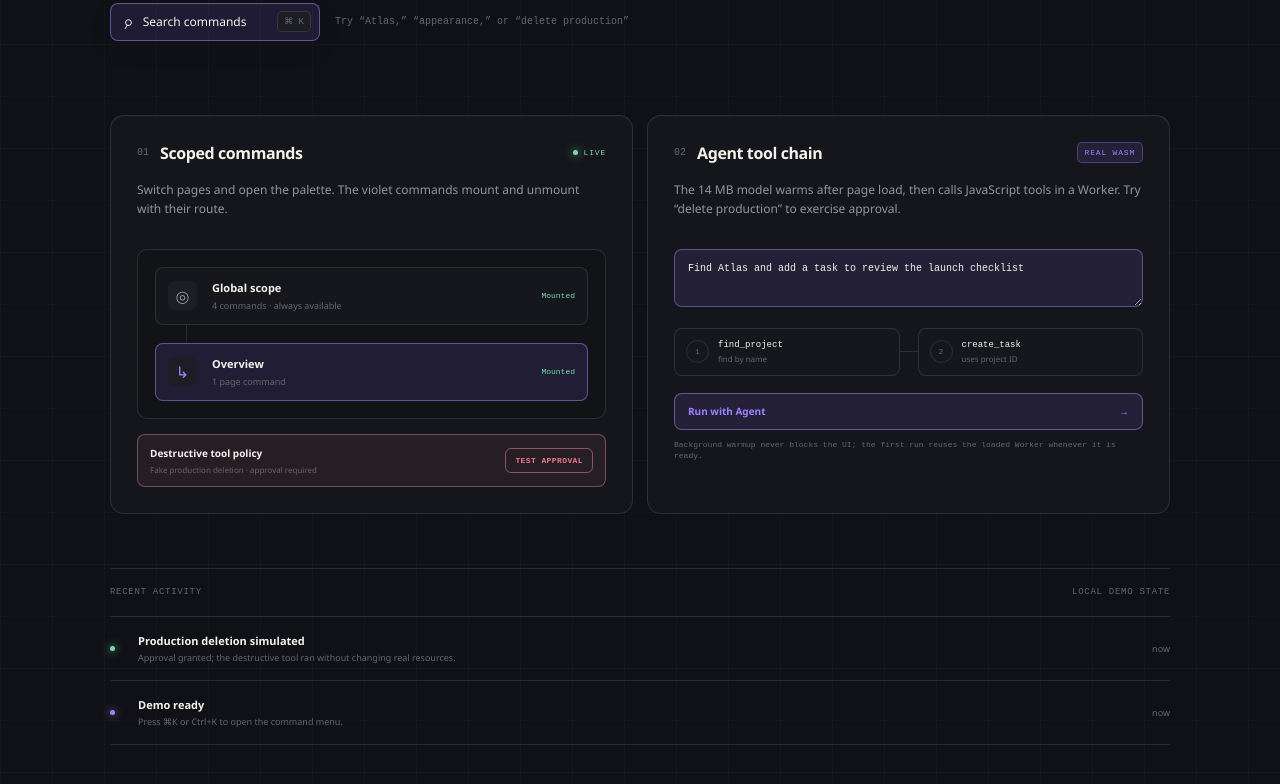
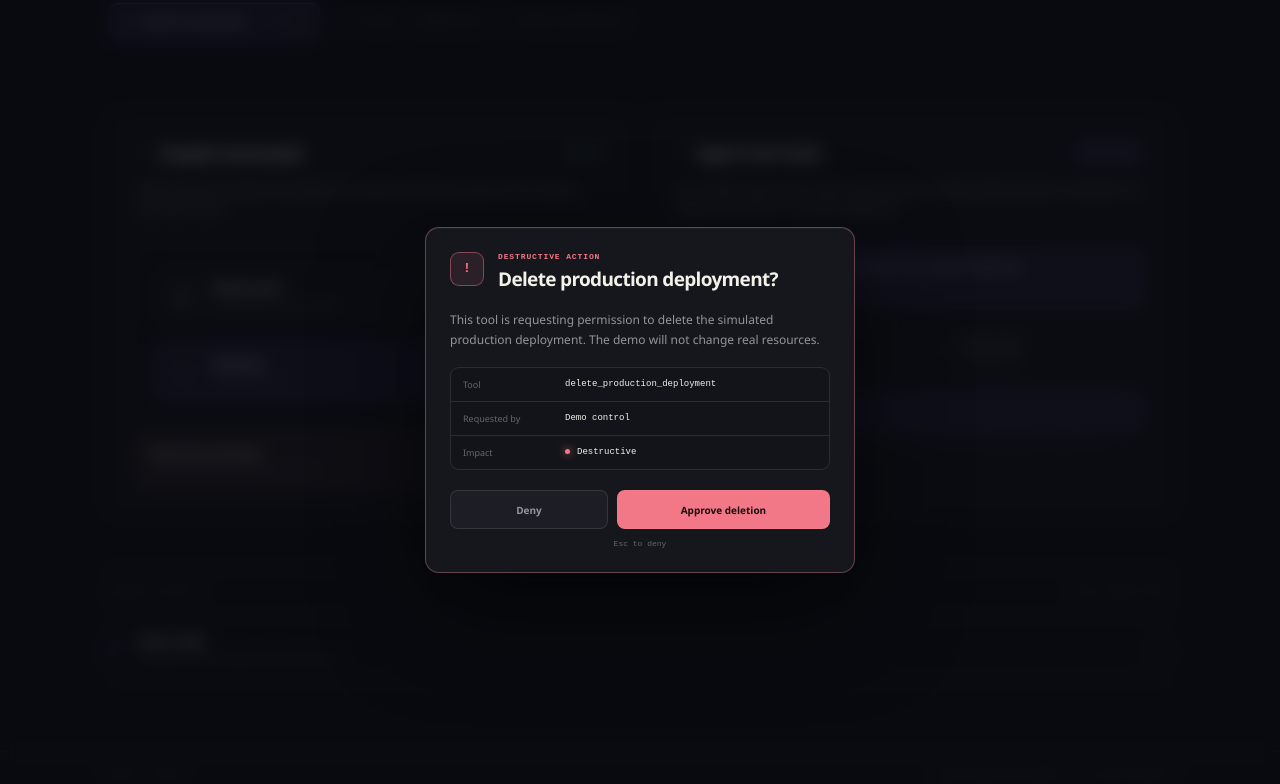
Before and after one commit to NicholasZolton/SuperCmdK, a React (Vite) app in the folder demo/: page / in a window 1280 px wide. Both pictures are taken after a click on the button "TEST APPROVAL". Shown: the part 528-1312 px from the top of the page. Built offline with nearby package versions, Linux system fonts and the light colour scheme; no server answers.

Commit message:
feat: add branded tool approval dialog

```diff
--- a/demo/src/demo.css
+++ b/demo/src/demo.css
@@ -150,6 +150,44 @@ h2 { margin: 0; font-size: 16px; letter-spacing: -.025em; }
 .approval-button:hover { background: color-mix(in srgb, #f27787 10%, transparent); }
 .approval-button:disabled { cursor: wait; opacity: .55; }
 
+.approval-overlay {
+  position: fixed; inset: 0; z-index: 10020; display: grid; place-items: center; padding: 20px;
+  background: color-mix(in srgb, #08090e 72%, transparent); backdrop-filter: blur(9px);
+  animation: supercmdk-fade 120ms ease-out;
+}
+.approval-dialog {
+  width: min(100%, 430px); overflow: hidden; padding: 24px;
+  border: 1px solid color-mix(in srgb, #f27787 28%, var(--line)); border-radius: 14px;
+  color: var(--text); background: color-mix(in srgb, var(--surface) 96%, #211218);
+  box-shadow: 0 35px 100px rgba(0,0,0,.58), inset 0 1px rgba(255,255,255,.035);
+  animation: supercmdk-enter 150ms cubic-bezier(.2,.8,.2,1);
+}
+.approval-heading { display: flex; align-items: flex-start; gap: 14px; }
+.approval-heading > div { display: flex; flex-direction: column; gap: 5px; }
+.approval-icon {
+  display: grid; width: 34px; height: 34px; flex: 0 0 34px; place-items: center;
+  border: 1px solid color-mix(in srgb, #f27787 45%, transparent); border-radius: 9px;
+  color: #f27787; background: color-mix(in srgb, #f27787 10%, transparent);
+  font: 600 13px "DM Mono", monospace;
+}
+.approval-eyebrow { color: #f27787; font: 600 8px "DM Mono", monospace; letter-spacing: .11em; text-transform: uppercase; }
+.approval-dialog h2 { font-size: 19px; letter-spacing: -.035em; }
+.approval-dialog > p { margin: 18px 0; color: var(--muted); font-size: 12px; line-height: 1.65; }
+.approval-details { margin: 0; border: 1px solid var(--line); border-radius: 9px; background: color-mix(in srgb, var(--bg) 35%, transparent); }
+.approval-details div { display: grid; grid-template-columns: 92px 1fr; gap: 10px; padding: 10px 12px; }
+.approval-details div + div { border-top: 1px solid var(--line); }
+.approval-details dt { color: var(--faint); font-size: 9px; }
+.approval-details dd { min-width: 0; margin: 0; overflow-wrap: anywhere; color: var(--text); font: 500 9px/1.4 "DM Mono", monospace; }
+.risk-dot { display: inline-block; width: 5px; height: 5px; margin-right: 7px; border-radius: 50%; background: #f27787; box-shadow: 0 0 8px #f27787; }
+.approval-actions { display: grid; grid-template-columns: 1fr 1.35fr; gap: 9px; margin-top: 20px; }
+.approval-actions button { height: 39px; border-radius: 8px; cursor: pointer; font-size: 10px; font-weight: 650; }
+.approval-deny { border: 1px solid var(--line); color: var(--muted); background: var(--surface-2); }
+.approval-deny:hover { color: var(--text); border-color: color-mix(in srgb, var(--text) 20%, var(--line)); }
+.approval-approve { border: 1px solid color-mix(in srgb, #f27787 50%, var(--line)); color: #180b0e; background: #f27787; }
+.approval-approve:hover { background: #ff8998; }
+.approval-actions button:focus-visible { outline: 2px solid var(--violet); outline-offset: 2px; }
+.approval-hint { display: block; margin-top: 10px; color: var(--faint); font: 400 8px "DM Mono", monospace; text-align: center; }
+
 .agent-prompt {
   width: 100%; min-height: 58px; margin: 0 0 16px; padding: 11px 13px; resize: vertical;
   border: 1px solid color-mix(in srgb, var(--violet) 34%, var(--line)); border-radius: 8px;
--- a/demo/src/main.tsx
+++ b/demo/src/main.tsx
@@ -1,4 +1,4 @@
-import { StrictMode, useCallback, useMemo, useState, type ReactNode } from "react";
+import { StrictMode, useCallback, useEffect, useMemo, useRef, useState, type ReactNode } from "react";
 import { createRoot } from "react-dom/client";
 import {
   CommandPalette,
@@ -8,6 +8,7 @@ import {
   type CommandChoice,
   type AgentRunResult,
   type Tool,
+  type ToolInvocationRequest,
   type ToolPolicy,
 } from "../../src";
 import "../../src/styles.css";
@@ -15,6 +16,10 @@ import "./demo.css";
 
 type Page = "overview" | "project";
 type LogEntry = { id: number; title: string; detail: string; tone?: "violet" | "green" };
+type PendingApproval = {
+  request: ToolInvocationRequest;
+  resolve: (approved: boolean) => void;
+};
 
 const needleBaseUrl = `${import.meta.env.BASE_URL}needle`;
 const createAgentEngine = async () => {
@@ -68,6 +73,86 @@ function OpenPaletteButton() {
       <span>Search commands</span>
       <kbd>⌘ K</kbd>
     </button>
+  );
+}
+
+function ApprovalDialog({ pending, decide }: {
+  pending: PendingApproval | null;
+  decide: (approved: boolean) => void;
+}) {
+  const dialogRef = useRef<HTMLElement>(null);
+  const denyButtonRef = useRef<HTMLButtonElement>(null);
+
+  useEffect(() => {
+    if (!pending) return;
+    const previouslyFocused = document.activeElement instanceof HTMLElement ? document.activeElement : null;
+    denyButtonRef.current?.focus();
+    const onKeyDown = (event: KeyboardEvent) => {
+      if (event.key === "Escape") {
+        event.preventDefault();
+        event.stopPropagation();
+        decide(false);
+        return;
+      }
+      if (event.key !== "Tab") return;
+      const buttons = [...(dialogRef.current?.querySelectorAll<HTMLButtonElement>("button") ?? [])];
+      if (buttons.length === 0) return;
+      const index = buttons.indexOf(document.activeElement as HTMLButtonElement);
+      const nextIndex = event.shiftKey
+        ? (index <= 0 ? buttons.length - 1 : index - 1)
+        : (index === buttons.length - 1 ? 0 : index + 1);
+      event.preventDefault();
+      buttons[nextIndex]?.focus();
+    };
+    document.addEventListener("keydown", onKeyDown, true);
+    return () => {
+      document.removeEventListener("keydown", onKeyDown, true);
+      previouslyFocused?.focus();
+    };
+  }, [pending, decide]);
+
+  if (!pending) return null;
+  const source = pending.request.context.source === "agent"
+    ? "On-device Agent"
+    : "Demo control";
+
+  return (
+    <div className="approval-overlay" onMouseDown={(event) => {
+      if (event.target === event.currentTarget) decide(false);
+    }}>
+      <section
+        ref={dialogRef}
+        className="approval-dialog"
+        role="alertdialog"
+        aria-modal="true"
+        aria-labelledby="approval-title"
+        aria-describedby="approval-description"
+      >
+        <div className="approval-heading">
+          <span className="approval-icon" aria-hidden="true">!</span>
+          <div>
+            <span className="approval-eyebrow">Destructive action</span>
+            <h2 id="approval-title">Delete production deployment?</h2>
+          </div>
+        </div>
+        <p id="approval-description">
+          This tool is requesting permission to delete the simulated production deployment.
+          The demo will not change real resources.
+        </p>
+        <dl className="approval-details">
+          <div><dt>Tool</dt><dd>{pending.request.tool.name}</dd></div>
+          <div><dt>Requested by</dt><dd>{source}</dd></div>
+          <div><dt>Impact</dt><dd><span className="risk-dot" />Destructive</dd></div>
+        </dl>
+        <div className="approval-actions">
+          <button ref={denyButtonRef} className="approval-deny" onClick={() => decide(false)}>Deny</button>
+          <button className="approval-approve" onClick={() => decide(true)}>
+            Approve deletion
+          </button>
+        </div>
+        <small className="approval-hint">Esc to deny</small>
+      </section>
+    </div>
   );
 }
 
@@ -187,6 +272,21 @@ function App() {
   const [logs, setLogs] = useState<LogEntry[]>([
     { id: 1, title: "Demo ready", detail: "Press ⌘K or Ctrl+K to open the command menu.", tone: "violet" },
   ]);
+  const [pendingApproval, setPendingApproval] = useState<PendingApproval | null>(null);
+  const pendingApprovalRef = useRef<PendingApproval | null>(null);
+
+  const decideApproval = useCallback((approved: boolean) => {
+    const current = pendingApprovalRef.current;
+    if (!current) return;
+    pendingApprovalRef.current = null;
+    setPendingApproval(null);
+    current.resolve(approved);
+  }, []);
+
+  useEffect(() => () => {
+    pendingApprovalRef.current?.resolve(false);
+    pendingApprovalRef.current = null;
+  }, []);
 
   const addLog = useCallback((title: string, detail: string, tone?: LogEntry["tone"]) => {
     setLogs((current) => [{ id: Date.now() + Math.random(), title, detail, ...(tone ? { tone } : {}) }, ...current].slice(0, 5));
@@ -294,15 +394,12 @@ function App() {
   ], [addLog]);
 
   const toolPolicy = useMemo<ToolPolicy>(() => ({
-    confirm: ({ tool, context }) => window.confirm([
-      "Approval required",
-      "",
-      `${tool.name} wants to run from ${context.source}.`,
-      "",
-      "This demo will not change real resources.",
-      "",
-      "Approve this tool call?",
-    ].join("\n")),
+    confirm: (request) => new Promise<boolean>((resolve) => {
+      pendingApprovalRef.current?.resolve(false);
+      const pending = { request, resolve };
+      pendingApprovalRef.current = pending;
+      setPendingApproval(pending);
+    }),
   }), []);
 
   return (
@@ -321,7 +418,7 @@ function App() {
           <a className="brand" href="#" aria-label="SuperCmdK home">
             <span className="brand-mark">S</span>
             <span>SuperCmdK</span>
-            <span className="version">v0.2</span>
+            <span className="version">v0.3</span>
           </a>
           <OpenPaletteButton />
           <a className="github-link" href="https://github.com/NicholasZolton/SuperCmdK" target="_blank" rel="noreferrer">GitHub ↗</a>
@@ -398,6 +495,7 @@ function App() {
           )}
           onError={(error) => addLog("Command failed", String(error))}
         />
+        <ApprovalDialog pending={pendingApproval} decide={decideApproval} />
       </SuperCmdKProvider>
     </div>
   );
```
